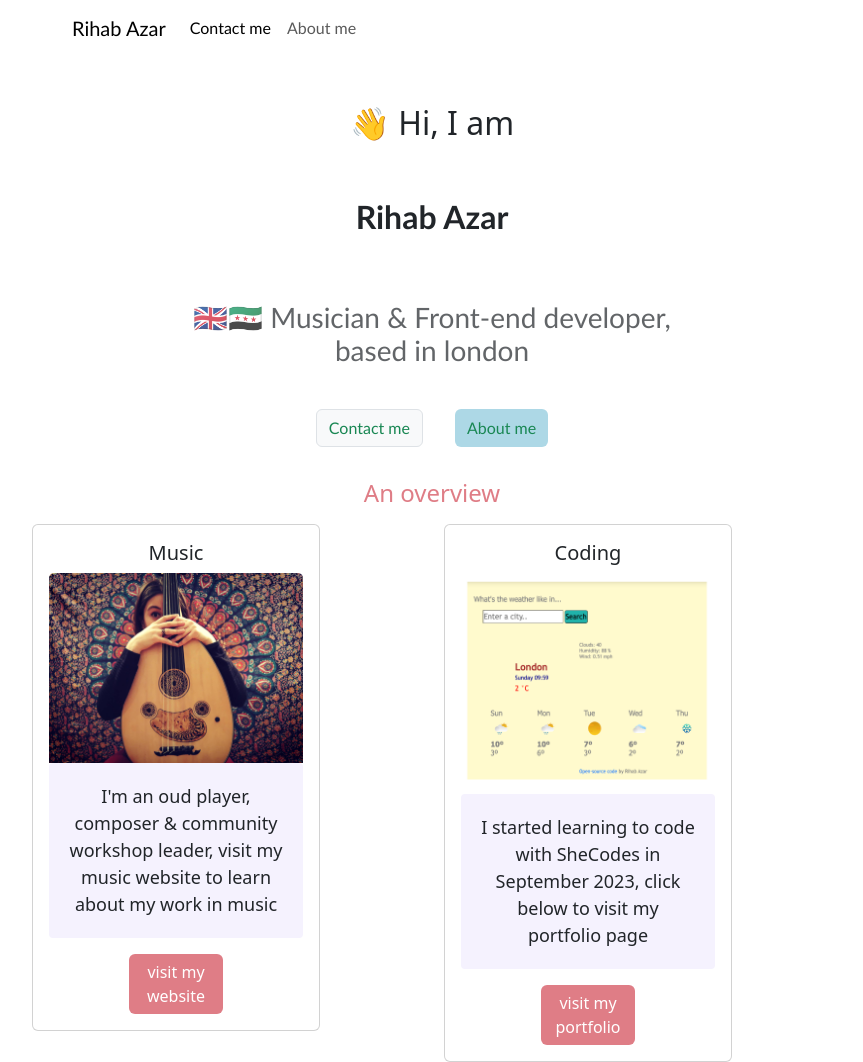
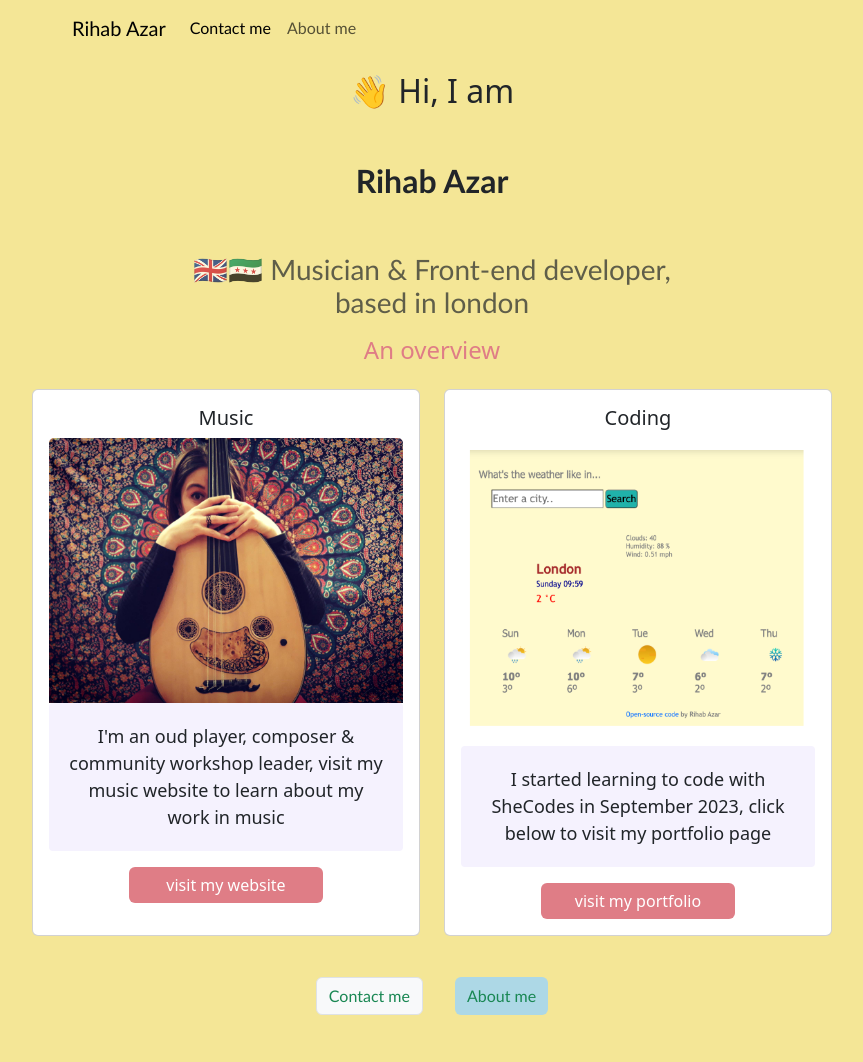
Before and after one commit to Shahbi88/portfolio-proper, a website: page index.html in a window 1280 px wide. Shown: the whole page, without its empty margins (208-1071 px from the left). After the commit the page ends 1031 px from the top, so only its background shows below. Drawn offline with nearby package versions, Linux system fonts and the light colour scheme.

Commit message:
tidied the cards on homepage

```diff
--- a/index.html
+++ b/index.html
@@ -17,6 +17,9 @@
     <script src="https://cdn.jsdelivr.net/npm/bootstrap@5.3.0/dist/js/bootstrap.bundle.min.js"></script>
   </head>
   <style>
+    body {
+      background-color: #f4e696;
+    }
     @media (max-width: 600px) {
       .navbar-brand {
         margin-left: 10px;
@@ -39,6 +42,7 @@
         "Lucida Sans", Arial, sans-serif;
       font-weight: bold;
       font-size: xx-large;
+      margin: auto;
     }
     #dark-btn {
       background-color: lightblue;
@@ -115,40 +119,29 @@
         </div>
       </div>
     </nav>
-    <h2 class="text-center mt-5" title="Welcome to this Website">
+    <h2 class="text-center mt-3" title="Welcome to this Website">
       👋 Hi, I am
     </h2>
     <div class="d-flex justify-content-center m-5">
       <h1
-        class="rounded d-inline-block p-2 justify-content-center"
+        class="rounded d-inline-block p-1 justify-content-center"
         title="This is the name of the person this portfolio is made by, Syrian/British musician/front-end developer Rihab Azar"
       >
         Rihab Azar
       </h1>
     </div>
-    <div class="">
-      <h3 title="Rihab Azar is Syrian/British and she is based in London, UK">
-        🇬🇧🇸🇾 Musician & Front-end developer,
-        <div>based in london</div>
-      </h3>
-    </div>
 
-    <div class="info" class="d-block text-center">
-      <button type="button" class="btn btn-light border thicker-border m-3">
-        <a href="about.html#email" class="text-decoration-none green">
-          Contact me</a
-        >
-      </button>
-      <button type="button" class="btn btn-dark m-3" id="dark-btn">
-        <a href="about.html" class="text-decoration-none green">About me</a>
-      </button>
-    </div>
-    <div>
-      <h4 class="d-flex justify-content-center m-3">An overview</h4>
+    <h3 title="Rihab Azar is Syrian/British and she is based in London, UK">
+      🇬🇧🇸🇾 Musician & Front-end developer,
+      <div>based in london</div>
+    </h3>
+
+
+      <h4 class="d-flex justify-content-center mt-3 mb-4">An overview</h4>
     </div>
     <div class="row d-flex justify-content-center">
-      <div class="col-6">
-        <div class="card" style="width: 18rem">
+      <div class="col-6 d-flex">
+        <div class="card flex-fill" style="width: 18rem">
           <div class="card-body">
             <h5 class="card-title">Music</h5>
             <img
@@ -169,8 +162,8 @@
           </div>
         </div>
       </div>
-      <div class="col-6">
-        <div class="card" style="width: 18rem">
+      <div class="col-6 d-flex">
+        <div class="card flex-fill" style="width: 18rem">
           <div class="card-body d-block justify-content-center">
             <h5 class="card-title">Coding</h5>
             <img
@@ -191,5 +184,16 @@
         </div>
       </div>
     </div>
+      <div class="info" class="d-block text-center">
+      <button type="button" class="btn btn-light border thicker-border m-3">
+        <a href="about.html#email" class="text-decoration-none green">
+          Contact me</a
+        >
+      </button>
+      <button type="button" class="btn btn-dark m-3" id="dark-btn">
+        <a href="about.html" class="text-decoration-none green">About me</a>
+      </button>
+    </div>
+    <div>
   </body>
 </html>
```
Also changed, not shown: about.html (+9 -6 lines).
